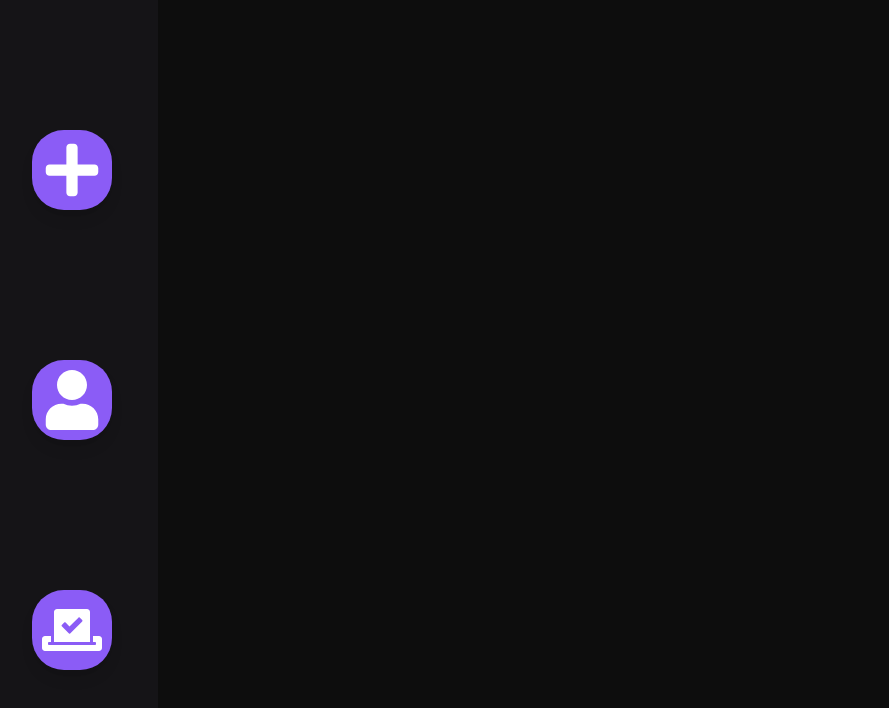
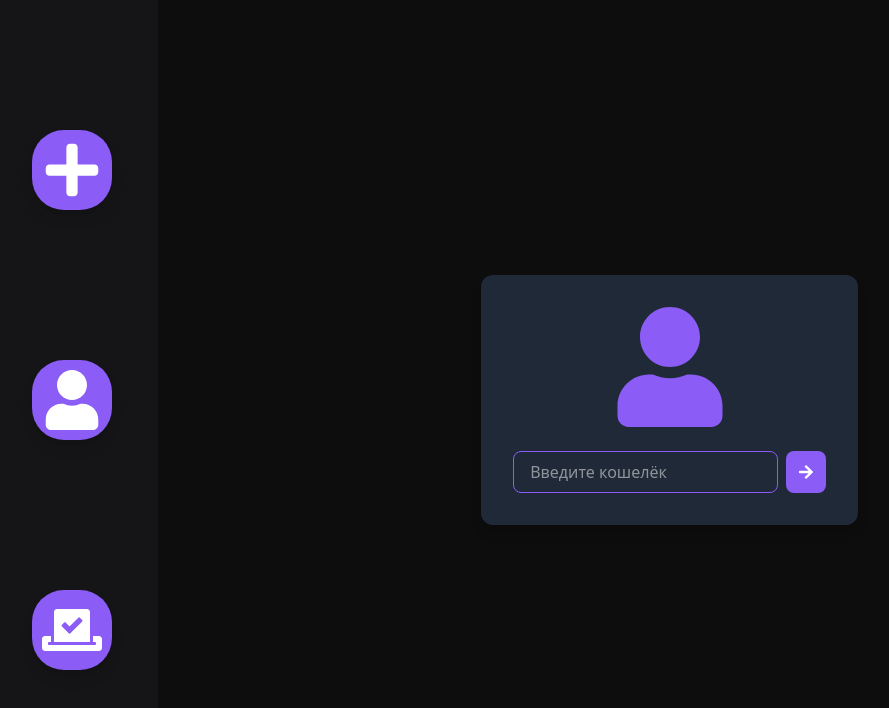
Before and after one commit to chickowar/blockchain-voting, a React (Vite) app: page /login in a window 1280 px wide. Shown: the top 708 px of the page, without its empty margins (13-902 px from the left). Built offline with nearby package versions, Linux system fonts and the light colour scheme.

Commit message:
profile and clickable sidebar

```diff
--- a/src/App.jsx
+++ b/src/App.jsx
@@ -2,22 +2,53 @@
 // Из public можно доставать просто по имя_файла а из assets по ./assets/имя_файла
 
 import SideBar from "./components/SideBar.jsx";
+import {BrowserRouter, Route, Router, Routes} from "react-router-dom";
+import NotFoundPage from "./pages/NotFoundPage.jsx";
+import LoginPage from "./pages/LoginPage.jsx";
+
+function BlankPage({body}) {
+  return <div className="flex h-screen w-screen clip">
+    {/*SideBar*/}
+    <SideBar/>
+
+    {/*body*/}
+    <div className="bg-background w-full">
+          {body}
+    </div>
+
+    {/*Отступ справа*/}
+    <div className="
+      {/*bg-amber-100 */}
+      w-1/12">
+    </div>
+
+  </div>
+}
 
 function App() {
 
 
   return (
-<div className="flex h-screen w-screen">
-  <SideBar/>
-  <div className="bg-background w-full">
 
-  </div>
-  <div className="
-  {/*bg-amber-100 */}
-  w-1/12">
+      <BrowserRouter>
+        <Routes>
+            <Route
+                path="/"
+                element={<BlankPage body={<span>Main</span>}/>}
+            />
 
-  </div>
-</div>
+            <Route
+                path="/login"
+                element={<BlankPage body={<LoginPage/>}/>}
+            />
+
+            <Route
+                path="*"
+                element={<BlankPage body={<NotFoundPage/>} />}
+            />
+
+        </Routes>
+      </BrowserRouter>
   );
 }
 
--- a/src/components/SideBar.jsx
+++ b/src/components/SideBar.jsx
@@ -1,5 +1,6 @@
 import './SideBar.css'
 import {FaPlus, FaVoteYea, FaUser} from 'react-icons/fa'
+import {useNavigate} from "react-router-dom";
 
 function SideBarIcon(){
     return (
@@ -10,18 +11,18 @@ function SideBarIcon(){
 }
 
 export default function SideBar(){
-
+    let navigate = useNavigate();
     return (
 <>
     <div className="flex flex-col justify-evenly
     top-0 left-0
     h-screen w-1/6 m-0
-    shadow-lg bg-background-2
+    shadow-lg bg-background-light overflow-auto
     ">
 
-        <div className='sidebar-icon'><FaPlus size={60}/></div>
-        <div className='sidebar-icon'><FaUser size={60}/></div>
-        <div className='sidebar-icon'><FaVoteYea size={60}/></div>
+        <div className='sidebar-icon' onClick={()=>{navigate('/1')}}><FaPlus size={60}/></div>
+        <div className='sidebar-icon' onClick={()=>{navigate('/login')}}><FaUser size={60}/></div>
+        <div className='sidebar-icon' onClick={()=>{navigate('/3')}}><FaVoteYea size={60}/></div>
 
     </div>
 </>
--- a/src/index.css
+++ b/src/index.css
@@ -5,9 +5,12 @@
 
 @theme {
   --color-background: #0d0d0d;
-  --color-background-2: #151417;
+  --color-background-light: #151417;
   --color-primary: #8b5cf6;
+  --color-primary-light: #9d71f6;
+  --color-primary-dim: #705ba1;
   --color-secondary: #1f2937;
+  --color-tetriary: #403d6c;
   --color-white: #ffffff;
 }
 
--- a/src/pages/LoginPage.jsx
+++ b/src/pages/LoginPage.jsx
@@ -0,0 +1,26 @@
+import {FaArrowRight, FaUser} from "react-icons/fa"
+
+export default function LoginPage() {
+
+    return     <div className="flex items-center justify-center min-h-screen">
+        <div className="flex flex-col items-center space-y-6 p-8 bg-secondary rounded-xl shadow-lg">
+            {/* Иконка профиля */}
+            <FaUser size={120} className="text-primary" />
+
+            {/* Форма логина */}
+            <form className="flex w-full max-w-sm space-x-2">
+                <input
+                    type="text"
+                    placeholder="Введите кошелёк"
+                    className="flex-grow px-4 py-2 border border-primary rounded-lg focus:outline-none focus:ring-2 focus:ring-primary"
+                />
+                <button
+                    type="submit"
+                    className="p-3 bg-primary text-white rounded-lg hover:bg-primary-light focus:outline-none focus:ring-2 focus:ring-primary"
+                >
+                    <FaArrowRight />
+                </button>
+            </form>
+        </div>
+    </div>
+}
--- /dev/null
+++ b/src/pages/NotFoundPage.css
@@ -0,0 +1,21 @@
+@reference '../index.css'
+@tailwind utilities;
+
+
+.centered-404-page {
+    @apply relative flex flex-col items-center justify-center
+        w-full h-11/12 font-bold text-9xl overflow-clip text-primary
+    ;
+}
+
+.centered-404-page > * {
+    @apply absolute top-1/2 left-1/2 text-center
+    /*mix-blend-difference*/
+    ;
+    transform: translate(-50%, -50%);
+}
+
+
+.centered-404-page span {
+    @apply mix-blend-difference font-mono;
+}
--- /dev/null
+++ b/src/pages/NotFoundPage.jsx
@@ -0,0 +1,17 @@
+import './NotFoundPage.css'
+import {FaExclamationTriangle} from 'react-icons/fa'
+import {useLocation} from "react-router-dom";
+
+export default function NotFoundPage() {
+    let loc = useLocation();
+
+    return <>
+    <div className='centered-404-page'>
+        <FaExclamationTriangle
+            // style={{top: "49%"}}
+            size={240}/>
+        <span>404</span>
+    </div>
+    <div className='font-semibold'>{`Page not found: ${loc.pathname}`}</div>
+    </>;
+}
```
